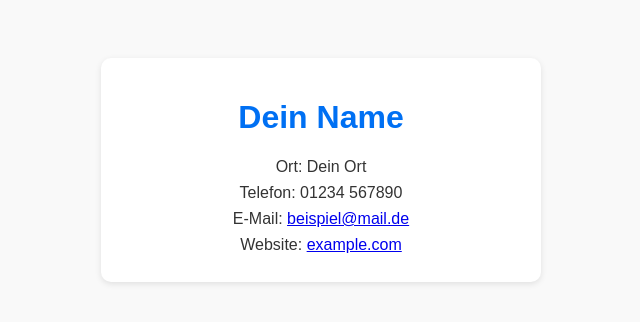
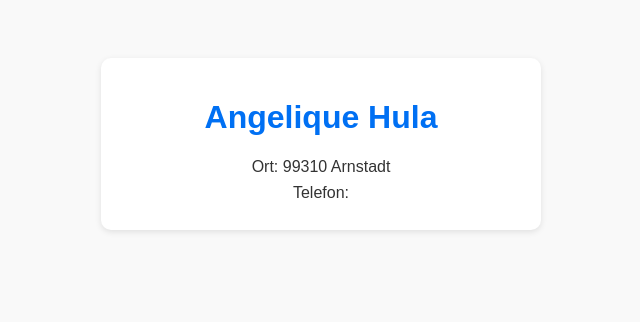
Before and after one commit to Angel280880/NFC-Card-, a plain HTML site: page index.html in a window 1280 px wide. Shown: the whole page, without its empty margins (319-959 px from the left). Drawn offline with Linux system fonts and the light colour scheme.

Commit message:
Update index.html
Handynummer

```diff
--- a/index.html
+++ b/index.html
@@ -30,11 +30,10 @@
 </head>
 <body>
   <div class="card">
-    <h1>Dein Name</h1>
-    <p>Ort: Dein Ort</p>
-    <p>Telefon: 01234 567890</p>
-    <p>E-Mail: <a href="mailto:beispiel@mail.de">beispiel@mail.de</a></p>
-    <p>Website: <a href="https://example.com" target="_blank">example.com</a></p>
+    <h1>Angelique Hula</h1>
+    <p>Ort: 99310 Arnstadt</p>
+    <p>Telefon: <a href="015221402222"015221402222</a></p>
+
   </div>
 </body>
 </html>
```
